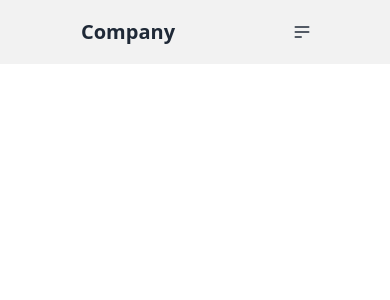
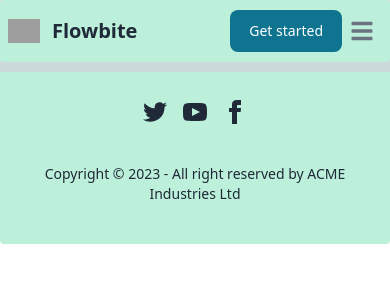
Before and after one commit to JunyaNomura/business-site-shopify, a Next.js app: page /components/Header in a window 390 px wide. Shown: the top 300 px of the page. Built offline with nearby package versions, Linux system fonts and the light colour scheme; grey boxes are pictures that could not be loaded.

Commit message:
Navbar has been edited by Junya

```diff
--- a/pages/_app.tsx
+++ b/pages/_app.tsx
@@ -1,6 +1,11 @@
 import '@/styles/globals.css'
 import type { AppProps } from 'next/app'
+import Layout from './components/layout'
 
 export default function App({ Component, pageProps }: AppProps) {
-  return <Component {...pageProps} />
+  return (
+    <Layout>
+      <Component {...pageProps} />
+    </Layout>
+  )
 }
--- a/pages/components/Header.tsx
+++ b/pages/components/Header.tsx
@@ -1,5 +1,8 @@
-import Link from 'next/link';
-import { useState, useEffect } from 'react'
+import { Navbar, Button, Dropdown } from "flowbite-react";
+import { useState, useEffect } from 'react';
+import Link from 'next/link'
+import { RxHamburgerMenu } from 'react-icons/rx'
+import { VscClose } from 'react-icons/vsc'
 
 //navbar's scrolling animation
 const useScrollDirection = () =>  {
@@ -25,42 +28,111 @@ const useScrollDirection = () =>  {
   return scrollDirection;
 };
 
+
 const Header = () => {
 
   const scrollDirection = useScrollDirection();
 
+  const [openMenu, setOpenMenu] = useState(false);
+    const menuFunction = () => {
+      setOpenMenu(!openMenu);
+  }
+
   return (
-  <header>
-    <div className={`navbar bg-base-200 px-16 fixed z-50 ${ scrollDirection === 'down' ? "-top-24" : "top-0"} transition-all duration-500`}>
+    <header className='fixed'>
+      <Navbar
+        className={`${ scrollDirection === 'down' ? "animate-upAnime" : "animate-downAnime"} bg-green-200 w-full z-50 transition-all duration-500 fixed`}
+        fluid={true}
+        rounded={true}
+      >
+      <Navbar.Brand href="https://flowbite.com/">
+      <img
+        src="https://flowbite.com/docs/images/logo.svg"
+        className="mr-3 h-6 sm:h-9"
+        alt="Flowbite Logo"
+      />
+      <span className="self-center whitespace-nowrap text-xl font-semibold">
+        Flowbite
+      </span>
+      </Navbar.Brand>
+      <div className="flex md:order-2">
+        <Button>
+          Get started
+        </Button>
+        <Navbar.Toggle />
+      </div>
+        <Navbar.Collapse >
+          <Navbar.Link
+            href="/navbars"
+            active={true}
+          >
+            Home
+          </Navbar.Link>
+          <Navbar.Link href="/navbars">
+            About
+          </Navbar.Link>
+          <Navbar.Link href="/navbars">
+            Services
+          </Navbar.Link>
 
-      <div className="flex-1">
-        <Link href="#" className="btn btn-ghost normal-case text-xl">Company </Link>
+          <Navbar.Link href="/navbars">
+            Pricing
+          </Navbar.Link>
+          <Navbar.Link href="/navbars">
+            Contact
+          </Navbar.Link>
+        </Navbar.Collapse>
+      </Navbar>
+      <div className="flex justify-between">
+      <Link href="#">
+        <img src="/sampleLogo.jpg" className="h-12 w-32 object-cover rounded-lg"/>
+      </Link>
+
+      {/* <div className="flex">
+        <button className="text-white bg-blue-500 h-12 px-3 rounded-lg hover:text-red-400 hover:bg-gray-400 ">
+          お問い合わせ
+        </button>
+
+        <nav>
+
+          <section className="lg:hidden">
+
+            <div
+              className={`${ openMenu? "hidden" : "block" } p-2`}
+              onClick={() => setOpenMenu(true)}
+            >
+              <button className='animate-pulse hover:text-red-400 hover:bg-gray-400 border border-transparent hover:border-red-400 rounded-lg'>
+                <RxHamburgerMenu className="h-10 w-10"/>
+              </button>
             </div>
 
-      <div className="navbar-end">
-        <div className="dropdown dropdown-end">
-          <label tabIndex={0} className="btn btn-ghost btn-circle lg:hidden">
-            <svg xmlns="http://www.w3.org/2000/svg" className="h-5 w-5" fill="none" viewBox="0 0 24 24" stroke="currentColor"><path strokeLinecap="round" strokeLinejoin="round" strokeWidth="2" d="M4 6h16M4 12h16M4 18h7" /></svg>
-          </label>
-          <ul tabIndex={0} className="menu menu-compact dropdown-content mt-3 p-2 shadow bg-base-100 rounded-box w-52">
-            <li><Link href="#">Homepage</Link></li>
-            <li><Link href="#">Portfolio</Link></li>
-            <li><Link href="#">About</Link></li>
-          </ul>
-        </div>
-
-        <div className="navbar-center hidden lg:flex">
-          <ul className="menu menu-horizontal px-1">
-        <li><Link href="#">Item 1</Link></li>
-        <li><Link href="#">Portfolio</Link></li>
-        <li><Link href="#">Item 3</Link></li>
+            <div
+              className={`${ openMenu? "block" : "hidden" } p-2`}
+              onClick={() => setOpenMenu(false)}
+            >
+              <div className="bg-gray-200 ">
+                <button className='animate-pulse hover:text-red-400 border border-transparent hover:bg-gray-400  hover:border-red-400 rounded-lg'>
+                  <VscClose className="h-10 w-10"/>
+                </button>
+                <ul className="absolute bg-gray-200">
+                  <li>About Us</li>
+                  <li>Services</li>
+                  <li>Strength</li>
+                  <li>Creators</li>
                 </ul>
               </div>
             </div>
 
+
+
+          </section>
+
+        </nav>
+
+      </div> */}
       </div>
     </header>
   )
 }
 
-export default Header;
+export default Header
--- a/pages/components/Header2.tsx
+++ /dev/null
@@ -1,83 +0,0 @@
-import { Navbar, Button, Dropdown } from "flowbite-react";
-import { useState, useEffect } from 'react';
-import Link from 'next/link'
-
-//navbar's scrolling animation
-const useScrollDirection = () =>  {
-  const [scrollDirection, setScrollDirection]= useState<string | null>(null);
-
-  useEffect(() => {
-    let lastScrollY = window.pageYOffset;
-
-    const updateScrollDirection = () => {
-      const scrollY = window.pageYOffset;
-      const direction = scrollY > lastScrollY ? "down" : "up";
-      if (direction !== scrollDirection && (scrollY - lastScrollY > 10 || scrollY - lastScrollY < -10)) {
-        setScrollDirection(direction);
-      }
-      lastScrollY = scrollY > 0 ? scrollY : 0;
-    };
-    window.addEventListener("scroll", updateScrollDirection); // add event listener
-    return () => {
-      window.removeEventListener("scroll", updateScrollDirection); // clean up
-    }
-  }, [scrollDirection]);
-
-  return scrollDirection;
-};
-
-
-const Header2 = () => {
-
-  const scrollDirection = useScrollDirection();
-
-  return (
-    <div>
-      <Navbar
-        className={`${ scrollDirection === 'down' ? "animate-upAnime" : "animate-downAnime"} w-full bg-green-200 z-50 transition-all duration-500 fixed`}
-        fluid={true}
-        rounded={true}
-      >
-      <Navbar.Brand href="https://flowbite.com/">
-      <img
-        src="https://flowbite.com/docs/images/logo.svg"
-        className="mr-3 h-6 sm:h-9"
-        alt="Flowbite Logo"
-      />
-      <span className="self-center whitespace-nowrap text-xl font-semibold">
-        Flowbite
-      </span>
-      </Navbar.Brand>
-      <div className="flex md:order-2">
-        <Button>
-          Get started
-        </Button>
-        <Navbar.Toggle />
-      </div>
-        <Navbar.Collapse >
-          <Navbar.Link
-            href="/navbars"
-            active={true}
-          >
-            Home
-          </Navbar.Link>
-          <Navbar.Link href="/navbars">
-            About
-          </Navbar.Link>
-          <Navbar.Link href="/navbars">
-            Services
-          </Navbar.Link>
-
-          <Navbar.Link href="/navbars">
-            Pricing
-          </Navbar.Link>
-          <Navbar.Link href="/navbars">
-            Contact
-          </Navbar.Link>
-        </Navbar.Collapse>
-      </Navbar>
-    </div>
-  )
-}
-
-export default Header2
--- /dev/null
+++ b/pages/components/NewNewHeader.tsx
@@ -0,0 +1,45 @@
+import { FC, useState } from 'react'
+import { RxHamburgerMenu } from 'react-icons/rx'
+import { VscClose } from 'react-icons/vsc'
+import Link from 'next/link';
+
+const NewNewHeader: FC = () => {
+  const [isOpen, setIsOpen] = useState(false);
+
+  return (
+    <div className="fixed w-full bg-gray-300/80">
+      <nav className="py-4 px-6 flex items-center justify-between">
+        {/* left block */}
+        <div>logo</div>
+
+        {/* right block */}
+        <div className="flex items-center justify-between">
+          <div className="mr-8 py-2 px-2 bg-blue-500 text-white hover:bg-blue-400 duration-200 rounded-xl">Contact</div>
+          {isOpen ?
+            <VscClose onClick={() => setIsOpen(!isOpen)} /> :
+            <RxHamburgerMenu onClick={() => setIsOpen(!isOpen)} />
+          }
+        </div>
+      </nav>
+
+      {/* hidden menu will be rendered only when isOpen is true */}
+      {isOpen && <HiddenMenu />}
+
+    </div>
+  )
+}
+
+export default NewNewHeader
+
+const HiddenMenu: FC = () => {
+  return (
+    <div className="absolute w-full bg-gray-300/80">
+      <div className="flex flex-col items-end justify-center mr-8 mb-2">
+        <Link href="#" className="p-2 hover:bg-gray-50 rounded-lg duration-200">About us</Link>
+        <Link href="#" className="p-2 hover:bg-gray-50 rounded-lg duration-200">Services</Link>
+        <Link href="#" className="p-2 hover:bg-gray-50 rounded-lg duration-200">Strength</Link>
+        <Link href="#" className="p-2 hover:bg-gray-50 rounded-lg duration-200">Creators</Link>
+      </div>
+    </div>
+  )
+}
--- /dev/null
+++ b/pages/components/layout.tsx
@@ -0,0 +1,21 @@
+import Header from './Header';
+import Footer from './Footer';
+import type { ReactNode, FC } from 'react';
+import NewNewHeader from './NewNewHeader';
+
+type Props = {
+  children: ReactNode
+}
+
+const Layout: FC <Props> = ({ children }) => {
+  return (
+    <>
+      {/* <Header /> */}
+      <NewNewHeader />
+      <main>{ children }</main>
+      <Footer />
+    </>
+  )
+}
+
+export default Layout
--- a/pages/index.tsx
+++ b/pages/index.tsx
@@ -1,5 +1,5 @@
 import Head from 'next/head'
-import Header2 from './components/Header2'
+import Header from './components/Header'
 import Faq from './components/Faq'
 import Flow from './components/Flow'
 import Footer from './components/Footer'
@@ -20,7 +20,6 @@ export default function Home() {
         <link rel="icon" href="/favicon.ico" />
       </Head>
 
-      <Header2 />
       <main className="max-w-5xl mx-auto px-2 pt-24">
       <a href="https://n-works.link/shopify" className="flex items-center pl-2 text-2xl font-bold hover:underline" target="_blank">
           参考のウェブサイト
@@ -35,7 +34,7 @@ export default function Home() {
         <Faq />
         <Flow />
       </main>
-      <Footer />
+
     </>
   )
 }
```
Also changed, not shown: public/sampleLogo.jpg (added). Lines whose indentation alone changed are shown as unchanged.
